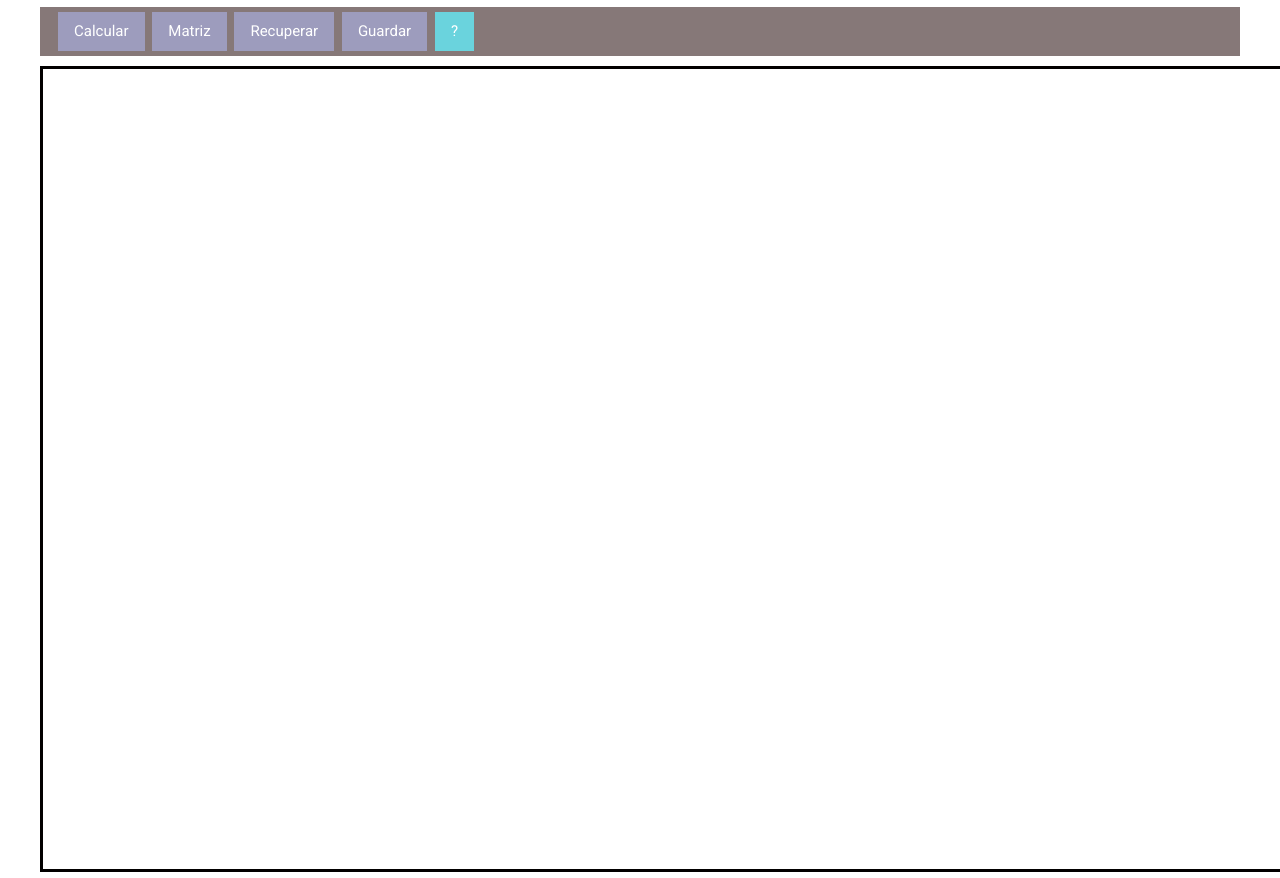
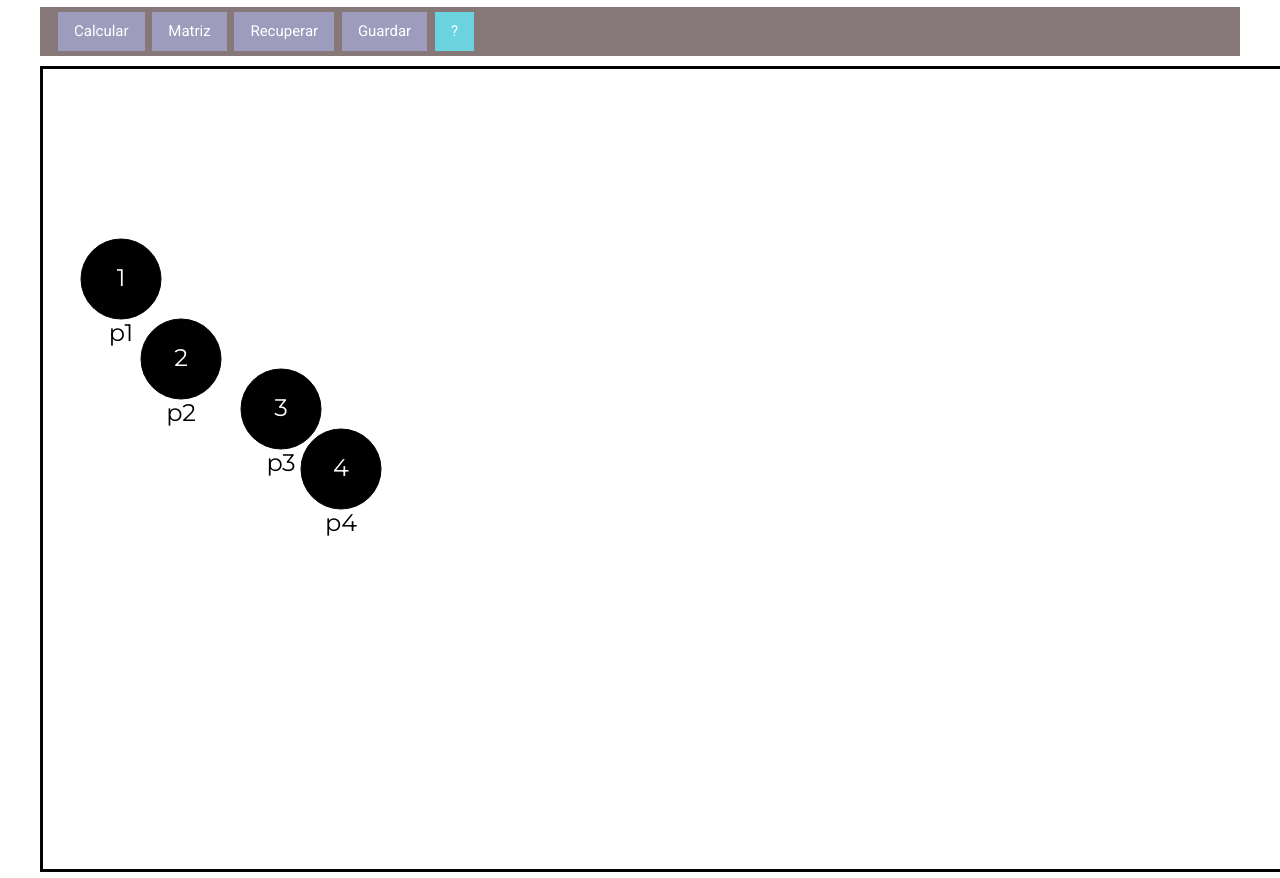
Before and after one commit to SantiMachi/NodosVue, a website: page index.html in a window 1280 px wide. Both pictures are taken after a click on the button "Calcular". Shown: the part 67-945 px from the top of the page. Drawn offline with nearby package versions, Linux system fonts and the light colour scheme; some packages are replaced by stand-ins of ours; no server answers; a script that the page names is missing.

Commit message:
Update index.html

```diff
--- a/index.html
+++ b/index.html
@@ -585,6 +585,15 @@
         else this.valueColor = 'white';
       }
 
+
+      setUnassigned() {
+      this.fillColor = 'black'; // Marcar como no asignado (color negro)
+       }
+
+      setAssigned() {
+        this.fillColor = 'green'; // Marcar como asignado (color verde)
+      }
+
       draw() {
 
 
@@ -925,6 +934,7 @@
 
 
 
+
     class Graph {
       constructor() {
         this.n = 0;
@@ -1049,35 +1059,8 @@
 
 
 
-      //JHSON------------------------
-
-      johnson() {
-    const INF = Number.POSITIVE_INFINITY;
-    const numNodes = this.nodes.length;
-
-    // Crear una matriz para almacenar las distancias más cortas entre todos los pares de nodos
-    const shortestDistances = new Array(numNodes).fill(null).map(() => new Array(numNodes).fill(INF));
-
-    // Llenar la matriz con las distancias calculadas
-    for (let i = 0; i < numNodes; i++) {
-      for (let j = 0; j < numNodes; j++) {
-        if (i === j) {
-          shortestDistances[i][j] = 0;
-        } else {
-          const nodeA = this.nodes[i];
-          const nodeB = this.nodes[j];
-
-          const edge = this.edges.find(e => (e.n0 === nodeA && e.n1 === nodeB) || (e.n0 === nodeB && e.n1 === nodeA));
-          if (edge) {
-            shortestDistances[i][j] = edge.weight;
-          }
-        }
-      }
-    }
-
-    // Mostrar la matriz de distancias más cortas en la consola
-    console.table(shortestDistances);
-  }
+  //JHSON------------------------
+
   findProjectDuration() {
     const numNodes = this.nodes.length;
     const INF = Number.POSITIVE_INFINITY;
@@ -1199,13 +1182,143 @@
   }
 
 
-
-
-
-
-
-
-    }
+  //ALGORITMO ASIGNACION
+  assignNodes() {
+  // Inicializa un conjunto para almacenar los nodos asignados
+  const assignedNodes = new Set();
+
+  // Recorre todas las aristas para encontrar los nodos destino
+  for (const edge of this.edges) {
+    const targetNode = edge.n1; // El nodo destino de la arista
+
+    // Agrega el nodo destino al conjunto de nodos asignados
+    assignedNodes.add(targetNode);
+    console.log(assignedNodes);
+  }
+
+  // Recorre todos los nodos y marca los no asignados
+  for (const node of this.nodes) {
+    if (!assignedNodes.has(node)) {
+      // Marca el nodo como no asignado
+      node.setUnassigned();
+    }
+  }
+
+  assignedNodes.forEach(node => {
+    node.setAssigned();
+  });
+}
+
+generateCostMatrix() {
+  // Obtén la cantidad de nodos
+  const numNodes = this.nodes.length;
+
+  // Inicializa la matriz de costos con valores infinitos
+  const costMatrix = new Array(numNodes).fill(null).map(() => new Array(numNodes).fill(Number.POSITIVE_INFINITY));
+
+  // Llena la matriz de costos con los pesos de las aristas
+  for (let i = 0; i < numNodes; i++) {
+    for (let j = 0; j < numNodes; j++) {
+      if (i !== j) {
+        const nodeA = this.nodes[i];
+        const nodeB = this.nodes[j];
+
+        // Busca la arista entre nodeA y nodeB y obtén su peso
+        const edge = this.edges.find(e => (e.n0 === nodeA && e.n1 === nodeB) || (e.n0 === nodeB && e.n1 === nodeA));
+
+        if (edge) {
+          costMatrix[i][j] = edge.weight;
+        }
+      }
+    }
+  }
+
+  // Mostrar la matriz de costos en la consola
+  console.log('Matriz de Costos:');
+  console.log('      ' + this.nodes.map(node => node.label).join('    '));
+  for (let i = 0; i < numNodes; i++) {
+    console.log(this.nodes[i].label + '  ' + costMatrix[i].map(cost => (cost === Number.POSITIVE_INFINITY ? '∞' : cost)).join('    '));
+  }
+
+  return costMatrix;
+}
+
+resourceAssignment() {
+    // Generar la matriz de costos
+    const costMatrix = this.generateCostMatrix();
+
+    // Mostrar los resultados en la consola
+
+    const resultMatrix = this.applyAssignmentAlgorithm(costMatrix);
+// Mostrar los resultados en la consola
+console.log('Resultado de Asignación de Recursos:');
+    console.table(resultMatrix);
+
+
+
+  }
+
+  applyAssignmentAlgorithm(costMatrix) {
+  const numNodes = costMatrix.length;
+
+  // Verificar que la matriz de costos sea cuadrada
+  if (costMatrix.some(row => row.length !== numNodes)) {
+    console.log('La matriz de costos no es cuadrada. No se puede realizar una asignación.');
+    return;
+  }
+
+  // Inicializar la asignación
+  const assignment = new Array(numNodes).fill(-1);
+
+  // Realizar la asignación
+  for (let j = 0; j < numNodes; j++) {
+    let minCost = Number.POSITIVE_INFINITY;
+    let minCostNode = -1;
+
+    for (let i = 0; i < numNodes; i++) {
+      if (assignment.includes(i)) continue;
+
+      if (costMatrix[i][j] < minCost) {
+        minCost = costMatrix[i][j];
+        minCostNode = i;
+      }
+    }
+
+    if (minCostNode !== -1) {
+      assignment[j] = minCostNode;
+    }
+  }
+
+  // Mostrar la asignación de recursos
+  console.log('Asignación de Recursos:');
+  console.log('      ' + this.nodes.map(node => node.label).join('    '));
+  for (let i = 0; i < numNodes; i++) {
+    let row = this.nodes[i].label + '  ';
+    for (let j = 0; j < numNodes; j++) {
+      row += assignment[j] === i ? 'X    ' : '-    ';
+    }
+    console.log(row);
+  }
+}
+
+
+
+
+
+
+
+
+
+
+
+
+
+
+
+    }
+
+
+
 
 
 
@@ -1570,8 +1683,32 @@
 
 
     function Juason(){
-        graph.findCriticalPath();
-    }
+        //graph.findCriticalPath();
+        graph.assignNodes();
+        graph.resourceAssignment();
+        graph.update()
+    }
+
+
+const nodoJhonson1 = new Node(78, 210, 1);
+nodoJhonson1.label = 'p1';
+graph.addNodeObject(nodoJhonson1);
+
+const nodoJhonson2 = new Node(138, 290, 2);
+nodoJhonson2.label = 'p2';
+graph.addNodeObject(nodoJhonson2);
+
+
+const nodoJhonson3 = new Node(238, 340, 3);
+nodoJhonson3.label = 'p3';
+graph.addNodeObject(nodoJhonson3);
+
+
+const nodoJhonson4 = new Node(298, 400, 4);
+nodoJhonson4.label = 'p4';
+graph.addNodeObject(nodoJhonson4);
+
+
 
 
     function draw() {
```
